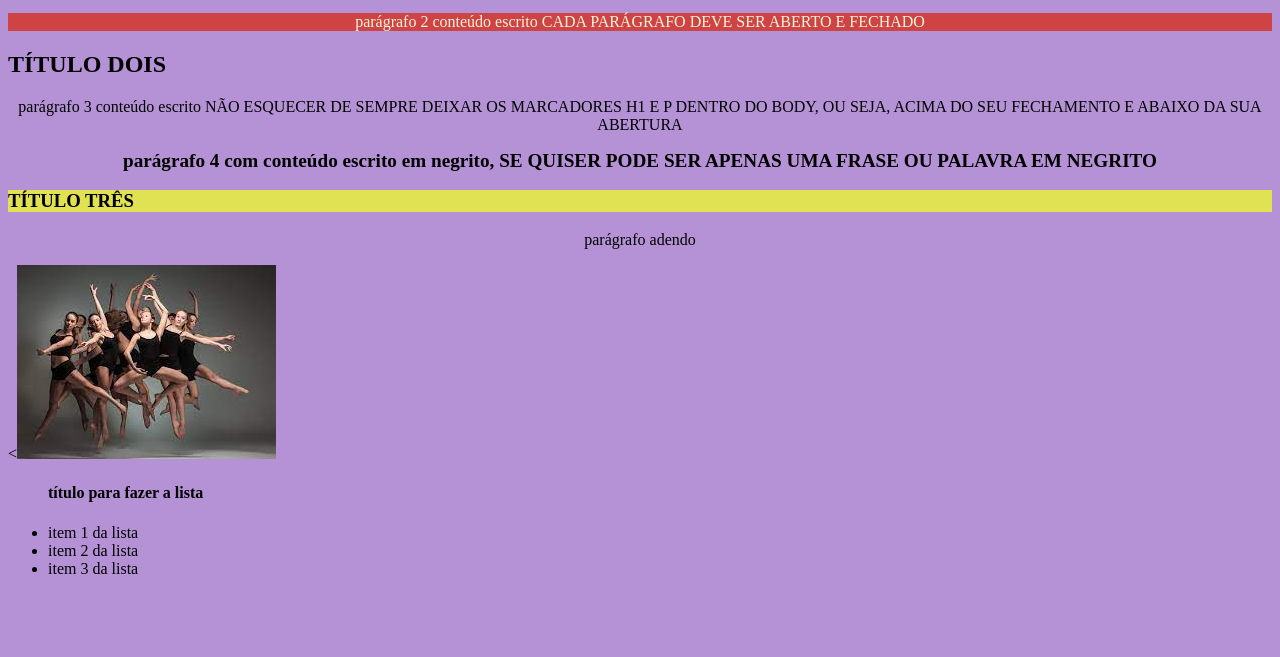
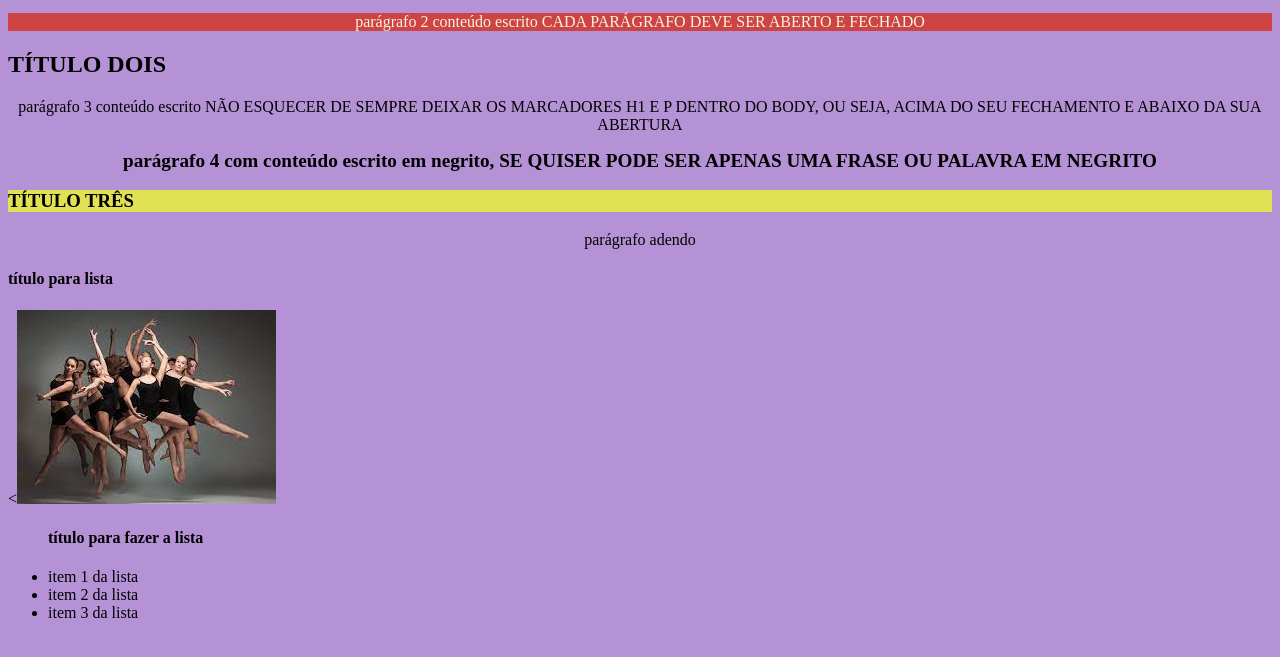
Before and after one commit to isadionizio/pensamentocomputacional2023, a plain HTML site: page index.html in a window 1280 px wide. Shown: the part 101-758 px from the top of the page. Drawn offline with Linux system fonts and the light colour scheme.

Commit message:
Update index.html

```diff
--- a/index.html
+++ b/index.html
@@ -19,6 +19,7 @@
 <p> <strong> parágrafo 4 com conteúdo escrito em negrito, SE QUISER PODE SER APENAS UMA FRASE OU PALAVRA EM NEGRITO </strong> </p>
     <h3> TÍTULO TRÊS</h3>
     <p>parágrafo adendo</p>
+    <h4> título para lista </h4>
 <<img class= "imagem1" src="dança.jpeg">
 <ul>
     <h4> título para fazer a lista </h4>
```
